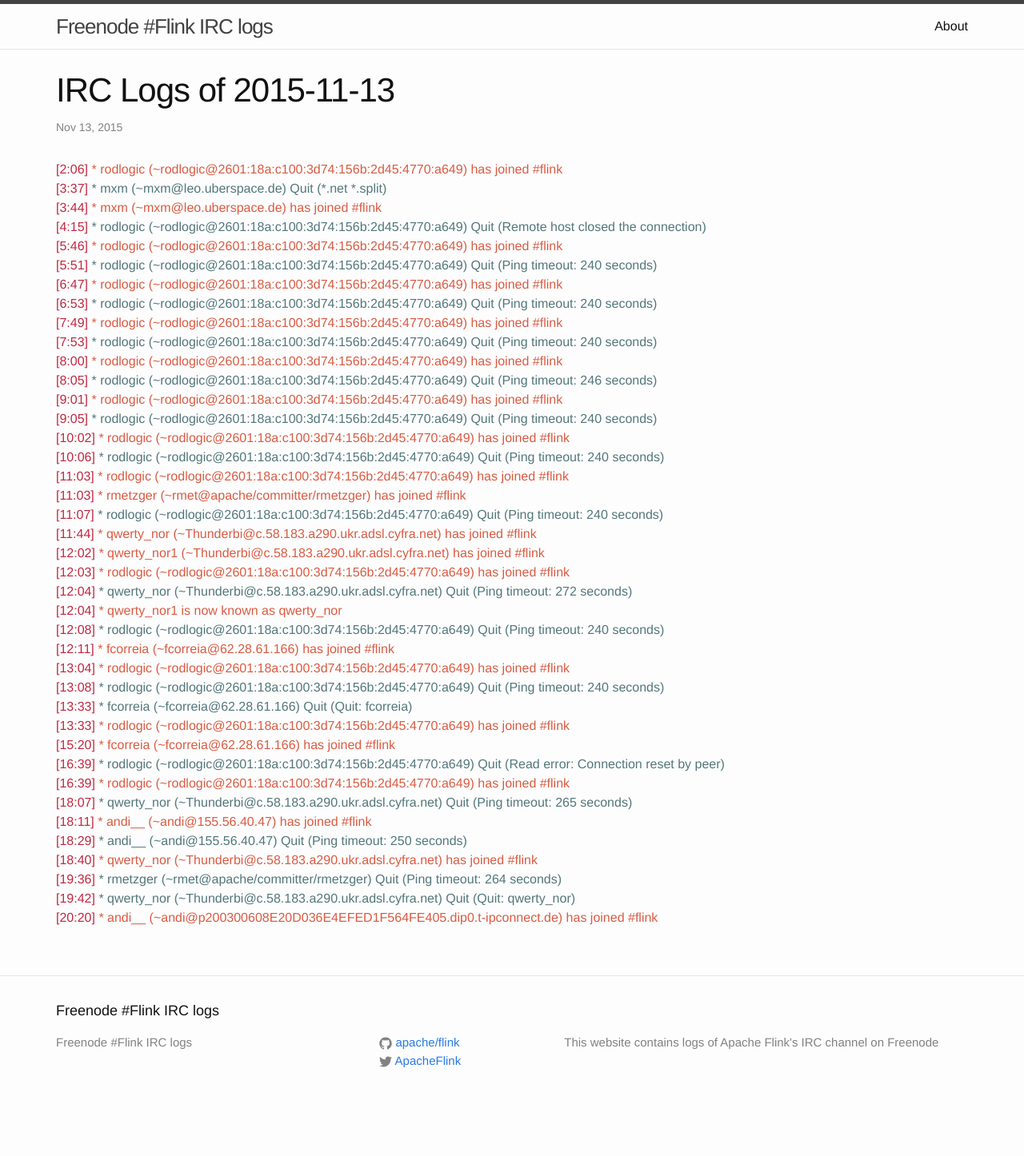
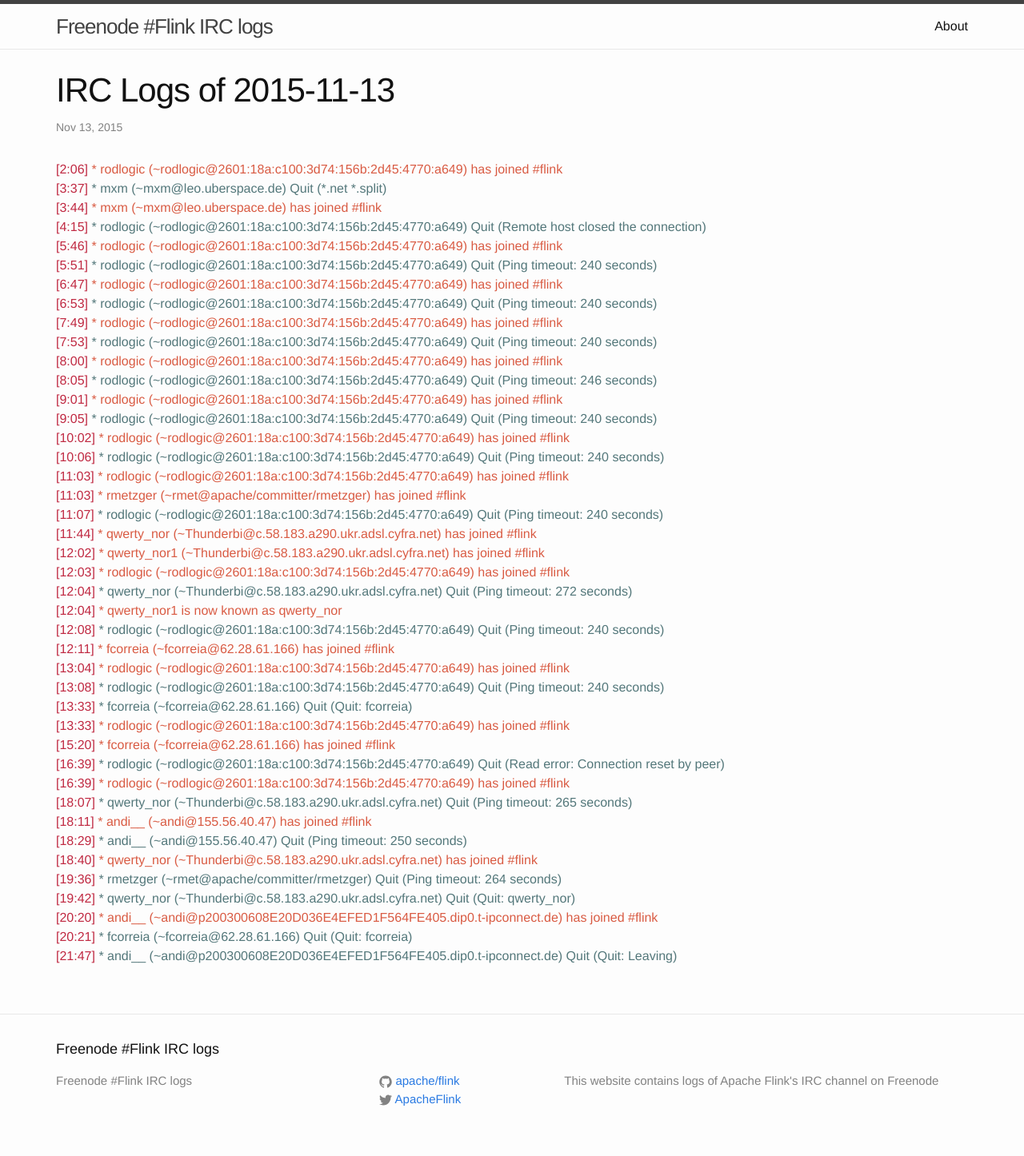
Before and after one commit to flink-irc-logs/flink-irc-logs.github.io, a Jekyll site: the page built from _posts/2015-11-13-logs.markdown, in a window 1280 px wide. Shown: the whole page at 80% size. Built offline with Jekyll 4.4.1, drawn with Linux system fonts in a browser that asks for light colours; before the commit the page ends 1398 px from its top, so only the background shows below that.

Commit message:
Update of the logs on Fri Nov 13 22:20:55 CET 2015

```diff
--- a/_posts/2015-11-13-logs.markdown
+++ b/_posts/2015-11-13-logs.markdown
@@ -44,3 +44,5 @@
 <span class="irc-date">[19:36]</span> <span class="irc-navy">* rmetzger (~rmet@apache/committer/rmetzger) Quit (Ping timeout: 264 seconds)</span><br />
 <span class="irc-date">[19:42]</span> <span class="irc-navy">* qwerty_nor (~Thunderbi@c.58.183.a290.ukr.adsl.cyfra.net) Quit (Quit: qwerty_nor)</span><br />
 <span class="irc-date">[20:20]</span> <span class="irc-green">* andi__ (~andi@p200300608E20D036E4EFED1F564FE405.dip0.t-ipconnect.de) has joined #flink</span><br />
+<span class="irc-date">[20:21]</span> <span class="irc-navy">* fcorreia (~fcorreia@62.28.61.166) Quit (Quit: fcorreia)</span><br />
+<span class="irc-date">[21:47]</span> <span class="irc-navy">* andi__ (~andi@p200300608E20D036E4EFED1F564FE405.dip0.t-ipconnect.de) Quit (Quit: Leaving)</span><br />
```
